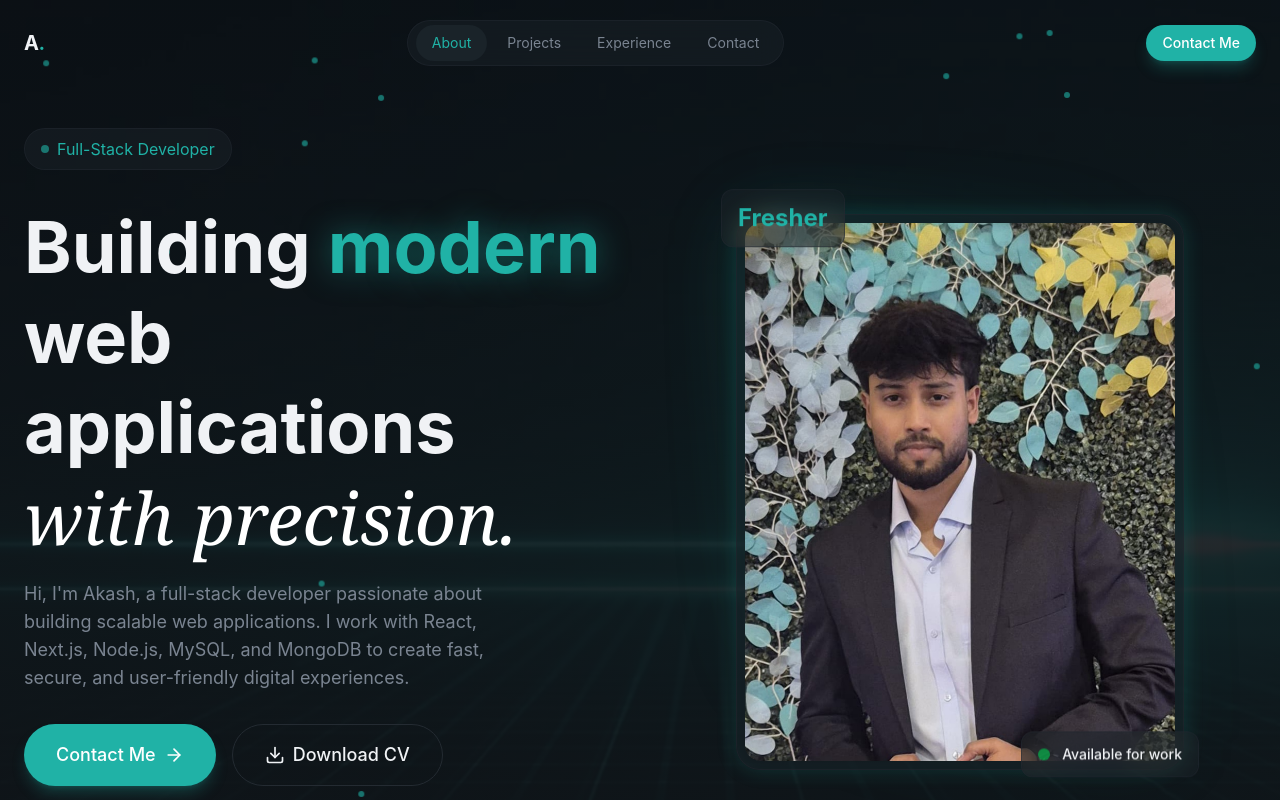
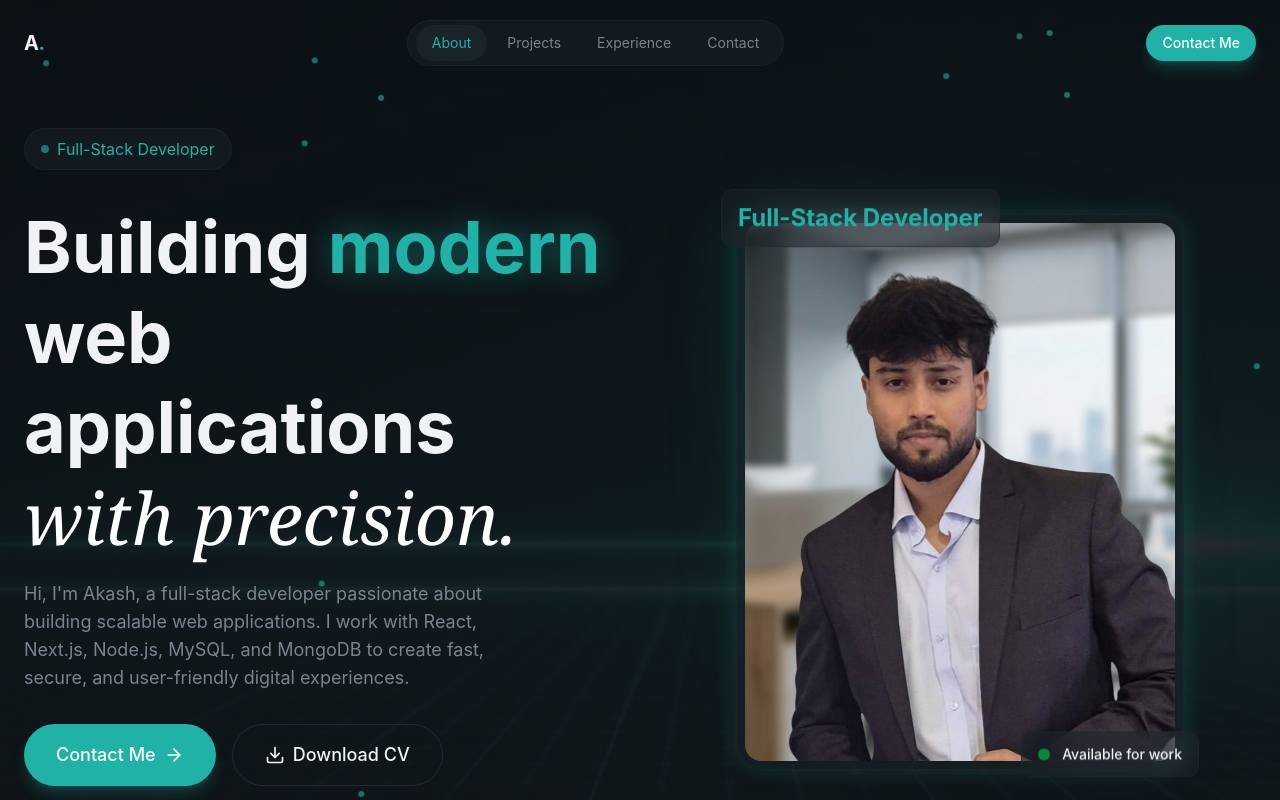
Before and after one commit to akash770198/portfolio, a React (Vite) app: page / in a window 1280 px wide. Shown: the top 800 px of the page. Built offline with nearby package versions, Linux system fonts and the light colour scheme.

Commit message:
Profile Pic Updated

```diff
--- a/src/sections/Experience.jsx
+++ b/src/sections/Experience.jsx
@@ -2,11 +2,12 @@ import React from 'react'
 
 const experiences = [
   {
-    company: "Infofit software solutions",
+    company: "Infofit Software Solutions Pvt. Ltd.",
+    companyLink: "https://www.infofitsoftware.com/",
     role: "Full Stack Developer Intern",
     period: "Jan 2026 - Present",
     description: "Developing full-stack applications using React and Node.js, building REST APIs and integrating them with the frontend, working with MySQL databases, deploying applications and managing hosting environments, collaborating using Git, and gaining hands-on experience with AWS services such as EC2 and RDS.",
-    technologies: ["React.js", "Node.js", "REST APIs", "Git", "PostgreSQL", "AWS"],
+    technologies: ["React.js", "Node.js", "REST APIs", "Git", "AWS", "Docker", "Hostinger", "PostgreSQL", "MongoDB"],
     current: true
   }
 ]
@@ -53,7 +54,9 @@ export function Experience() {
                   <div className={`glass p-6 rounded-2xl border border-primary/30 hover:border-primary/50 transition-all duration-500`}>
                     <span className='text-sm text-primary font-medium'>{exp.period}</span>
                     <h3 className='text-xl font-semibold mt-2'>{exp.role}</h3>
-                    <p className='text-muted-foreground'>{exp.company}</p>
+                    <a href={exp.companyLink} target='_blank' rel='noopener noreferrer'>
+                      <p className='text-muted-foreground'>{exp.company}</p>
+                    </a>
                     <p className='text-sm text-muted-foreground mt-4'>{exp.description}</p>
                     <div className={`flex flex-wrap gap-2 mt-4 ${idx % 2 === 0 ? "md:justify-end" : ""}`}>{exp.technologies.map((tech, techIdx) => (
                       <span key={techIdx} className='px-3 py-1 bg-surface text-xs rounded-full text-muted-foreground'>{tech}</span>
--- a/src/sections/Hero.jsx
+++ b/src/sections/Hero.jsx
@@ -113,7 +113,7 @@ export function Hero() {
               to-primary/10 blur-2xl animate-pulse"
               />
               <div className='relative glass rounded-3xl p-2 glow-border'>
-                <img src="my-profile.jpeg" alt="Akash Kumar Behuria" className='w-full aspect-[4/5] object-cover rounded-2xl' />
+                <img src="My_Portrait.jpeg" alt="Akash Kumar Behuria" className='w-full aspect-[4/5] object-cover rounded-2xl' />
 
                 {/* Floating Badge */}
                 <div className='absolute -bottom-4 -right-4 glass rounded-xl px-4 py-3 animate-float'>
@@ -125,7 +125,7 @@ export function Hero() {
 
                 {/* Stats Badge */}
                 <div className='absolute -top-4 -left-4 glass rounded-xl px-4 py-3 animate-float animation-delay-500'>
-                  <div className='text-2xl font-bold text-primary'>Fresher</div>
+                  <div className='text-2xl font-bold text-primary'>Full-Stack Developer</div>
                   <div className='text-xs text-muted-foreground'></div>
                 </div>
               </div>
```
Also changed, not shown: public/My_Portrait.jpeg (added).
